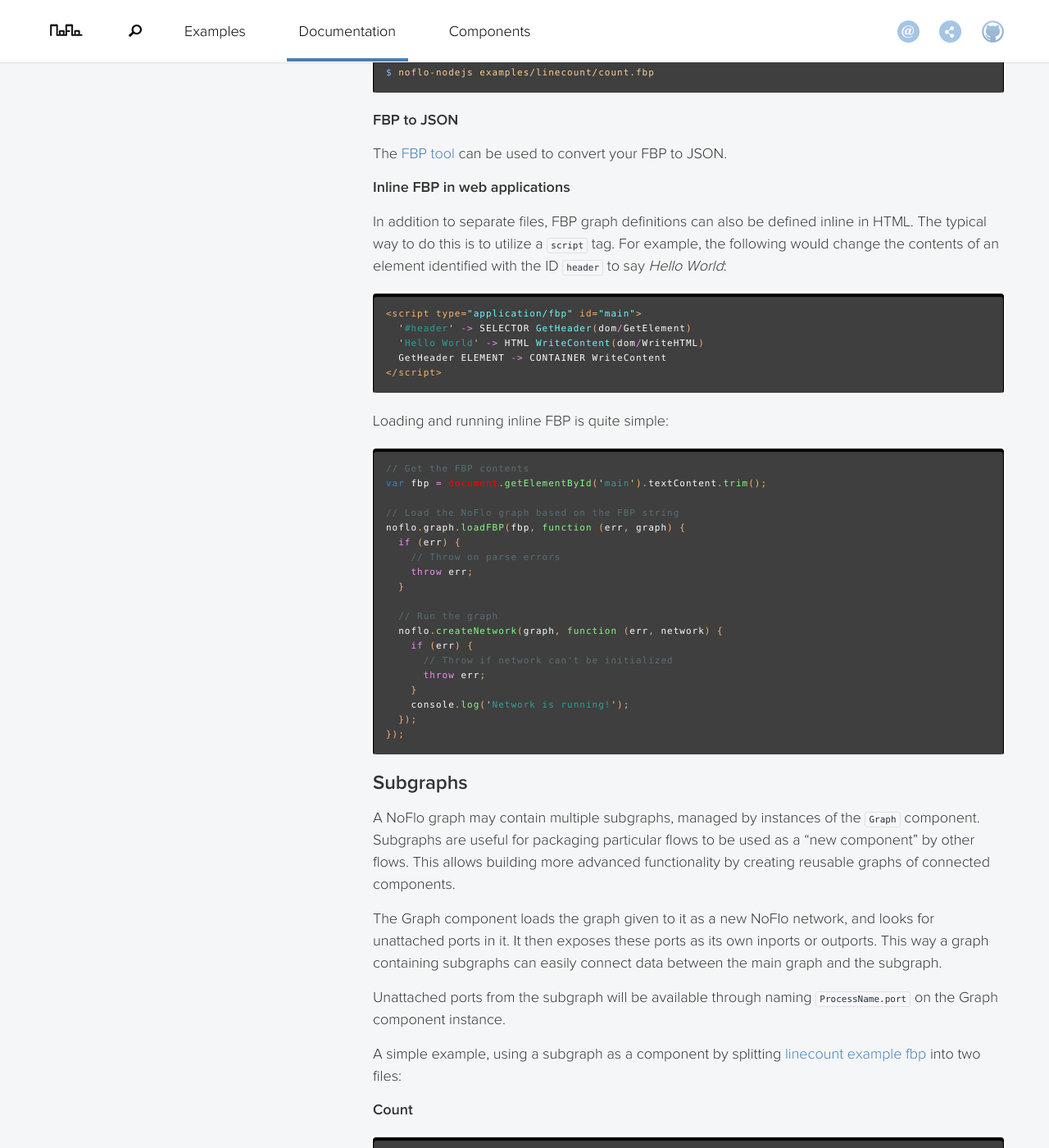
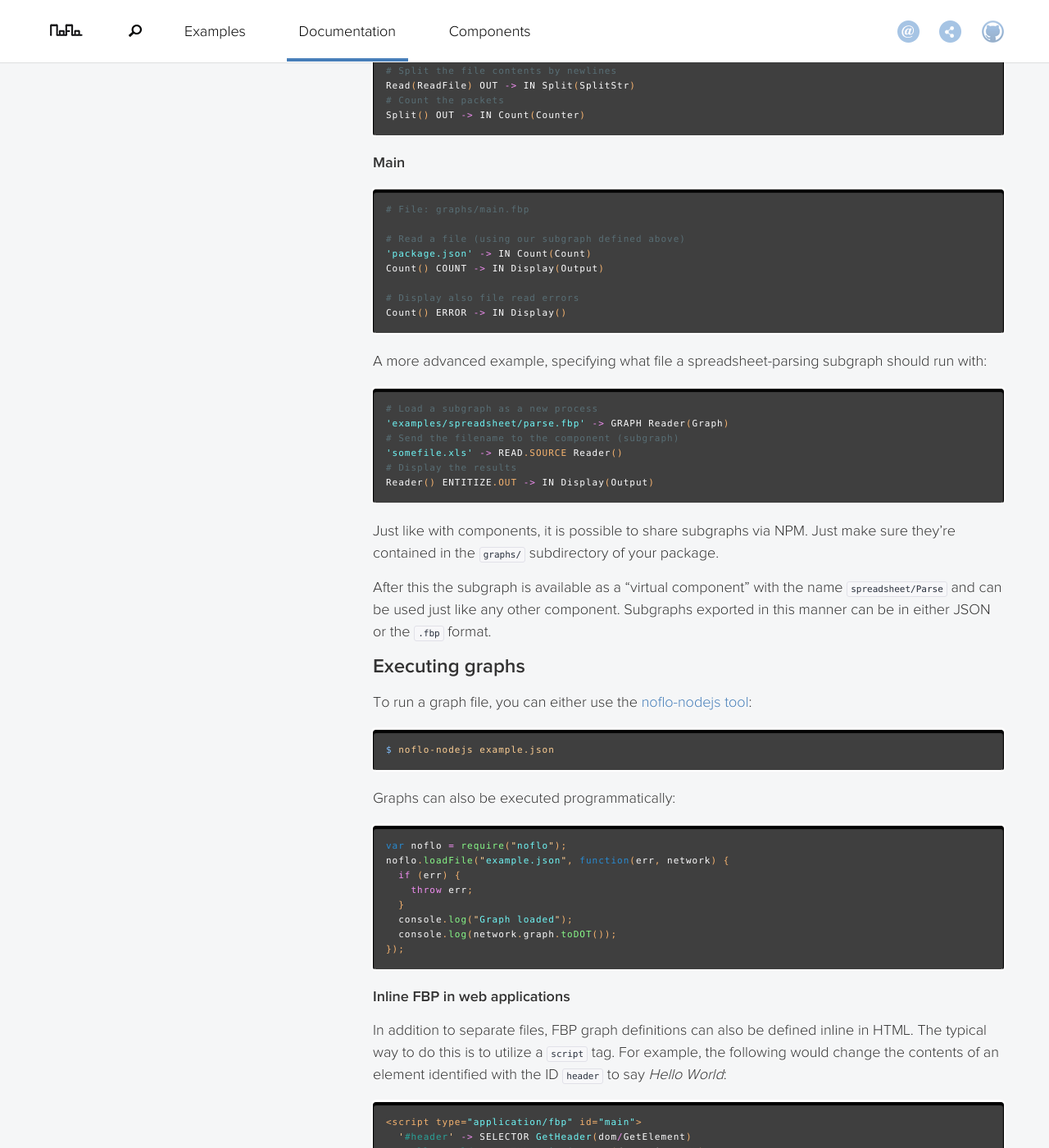
Before and after one commit to noflo/noflo.github.io, a Jekyll site: the page built from documentation/_posts/2017-02-01-graphs.md, in a window 1280 px wide and 1400 px high, scrolled down 2644 px. Shown: the whole window at 82% size. Built offline with Jekyll 4.4.1, drawn with Linux system fonts in a browser that asks for light colours; nearby versions of some CDN libraries; some of the changed text lies outside the part shown.

Commit message:
Consolidate the 'how to run a graph' documentation

````diff
--- a/documentation/_posts/2017-02-01-graphs.md
+++ b/documentation/_posts/2017-02-01-graphs.md
@@ -5,9 +5,11 @@ title: Graphs
 - [JSON format](#json)
 - [FBP domain-specific language](#fbp)
 - [Using subgraphs](#subgraphs)
+- [Executing graphs](#executing-graphs)
 
--------------
-## <a name="json"></a>JSON
+Graphs are the way a NoFlo program is defined. A graph has a set of nodes, each representing an instance of a component or another graph, and edges connecting their ports to each other.
+
+## JSON
 
 In addition to using NoFlo in _embedded mode_ where you create the FBP graph programmatically ([see example](https://raw.github.com/noflo/noflo/master/examples/linecount/count.coffee)), you can also initialize and run graphs defined using a JSON file.
 
@@ -55,20 +57,7 @@ The NoFlo JSON files declare the processes used in the FBP graph, and the connec
 
 Please refer to the [Graph JSON Schema](https://github.com/flowbased/fbp/blob/master/schema/graph.json) for full definition.
 
-To run a graph file, you can either use the [noflo-nodejs tool](https://github.com/noflo/noflo-nodejs), or do it programmatically:
-
-```javascript
-var noflo = require("noflo");
-noflo.loadFile("example.json", function(err, network) {
-  if (err) {
-    throw err;
-  }
-  console.log("Graph loaded");
-  console.log(network.graph.toDOT());
-});
-```
-
-## <a name="fbp"></a>FBP
+## FBP
 
 In addition to the JSON format described above, FBP has its own Domain-Specific Language (DSL) for easy graph definition. The syntax is the following:
 
@@ -87,69 +76,9 @@ Split OUT -> IN Count(Counter) COUNT -> IN Display(Output)
 Read ERROR -> IN Display
 ```
 
-### Loading and running graphs
-
-NoFlo supports the FBP language fully. You can either load a graph with a string of FBP-language commands with:
-
-```javascript
-var fbpData = "<some FBP language connections>";
-
-var noflo = require("noflo");
-noflo.graph.loadFbp(fbpData, function (err, graph) {
-  if (err) {
-    throw err;
-  }
-  console.log("Graph loaded");
-  console.log(graph.toDOT());
- });
-```
-
-The `.fbp` file suffix is used for files containing FBP language. This means you can load them also the same way as you load JSON files, using the `noflo.loadFile` method, or the [noflo-nodejs tool](https://github.com/noflo/noflo-nodejs). Example:
-
-```bash
-$ noflo-nodejs examples/linecount/count.fbp
-```
-
 ### FBP to JSON
 The [FBP tool](https://github.com/flowbased/fbp) can be used to convert your FBP to JSON.
 
-### Inline FBP in web applications
-
-In addition to separate files, FBP graph definitions can also be defined inline in HTML. The typical way to do this is to utilize a `script` tag. For example, the following would change the contents of an element identified with the ID `header` to say *Hello World*:
-
-```html
-<script type="application/fbp" id="main">
-  '#header' -> SELECTOR GetHeader(dom/GetElement)
-  'Hello World' -> HTML WriteContent(dom/WriteHTML)
-  GetHeader ELEMENT -> CONTAINER WriteContent
-</script>
-```
-
-Loading and running inline FBP is quite simple:
-
-```javascript
-// Get the FBP contents
-var fbp = document.getElementById('main').textContent.trim();
-
-// Load the NoFlo graph based on the FBP string
-noflo.graph.loadFBP(fbp, function (err, graph) {
-  if (err) {
-    // Throw on parse errors
-    throw err;
-  }
-
-  // Run the graph
-  noflo.createNetwork(graph, function (err, network) {
-    if (err) {
-      // Throw if network can't be initialized
-      throw err;
-    }
-    console.log('Network is running!');
-  });
-});
-```
-
-<a id="subgraphs"></a>
 ## Subgraphs
 
 A NoFlo graph may contain multiple subgraphs, managed by instances of the `Graph` component. Subgraphs are useful for packaging particular flows to be used as a "new component" by other flows. This allows building more advanced functionality by creating reusable graphs of connected components.
@@ -199,3 +128,60 @@ Reader() ENTITIZE.OUT -> IN Display(Output)
 Just like with components, it is possible to share subgraphs via NPM. Just make sure they're contained in the `graphs/` subdirectory of your package.
 
 After this the subgraph is available as a "virtual component" with the name `spreadsheet/Parse` and can be used just like any other component. Subgraphs exported in this manner can be in either JSON or the `.fbp` format.
+
+## Executing graphs
+
+To run a graph file, you can either use the [noflo-nodejs tool](https://github.com/noflo/noflo-nodejs):
+
+```bash
+$ noflo-nodejs example.json
+```
+
+Graphs can also be executed programmatically:
+
+```javascript
+var noflo = require("noflo");
+noflo.loadFile("example.json", function(err, network) {
+  if (err) {
+    throw err;
+  }
+  console.log("Graph loaded");
+  console.log(network.graph.toDOT());
+});
+```
+
+### Inline FBP in web applications
+
+In addition to separate files, FBP graph definitions can also be defined inline in HTML. The typical way to do this is to utilize a `script` tag. For example, the following would change the contents of an element identified with the ID `header` to say *Hello World*:
+
+```html
+<script type="application/fbp" id="main">
+  '#header' -> SELECTOR GetHeader(dom/GetElement)
+  'Hello World' -> HTML WriteContent(dom/WriteHTML)
+  GetHeader ELEMENT -> CONTAINER WriteContent
+</script>
+```
+
+Loading and running inline FBP is quite simple:
+
+```javascript
+// Get the FBP contents
+var fbp = document.getElementById('main').textContent.trim();
+
+// Load the NoFlo graph based on the FBP string
+noflo.graph.loadFBP(fbp, function (err, graph) {
+  if (err) {
+    // Throw on parse errors
+    throw err;
+  }
+
+  // Run the graph
+  noflo.createNetwork(graph, function (err, network) {
+    if (err) {
+      // Throw if network can't be initialized
+      throw err;
+    }
+    console.log('Network is running!');
+  });
+});
+```
````
